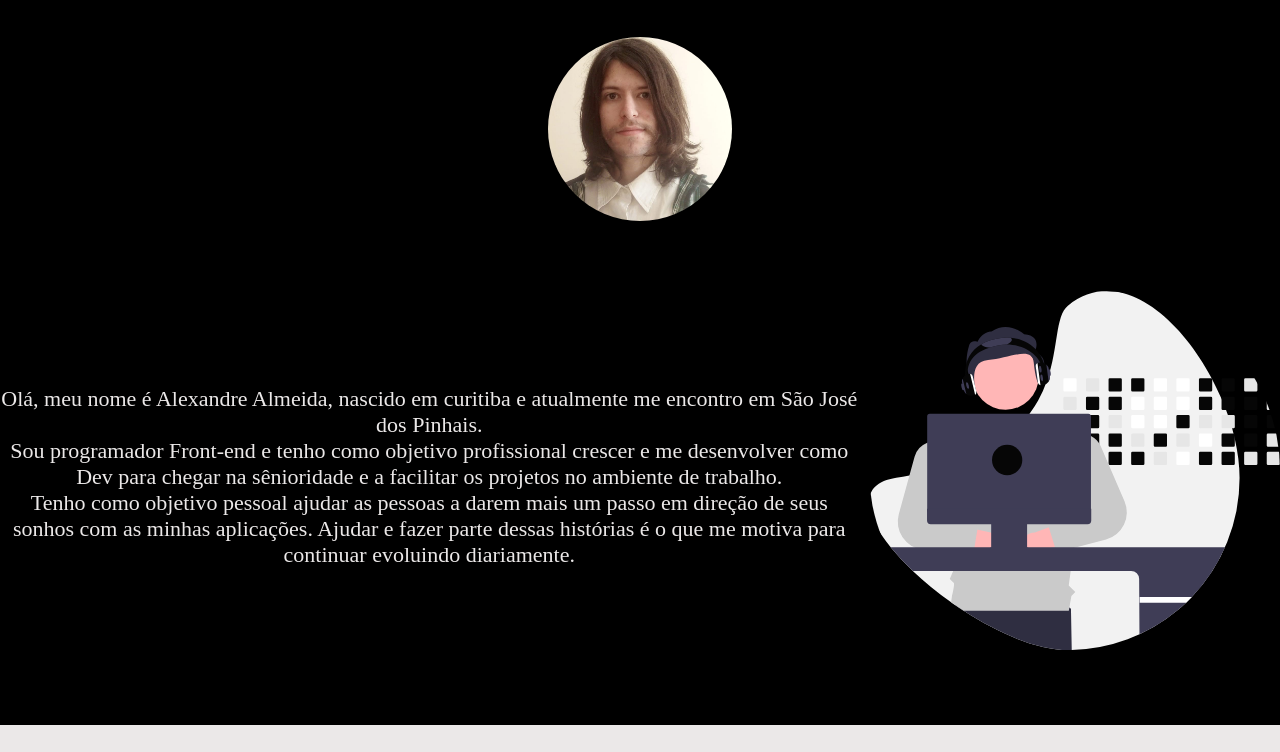
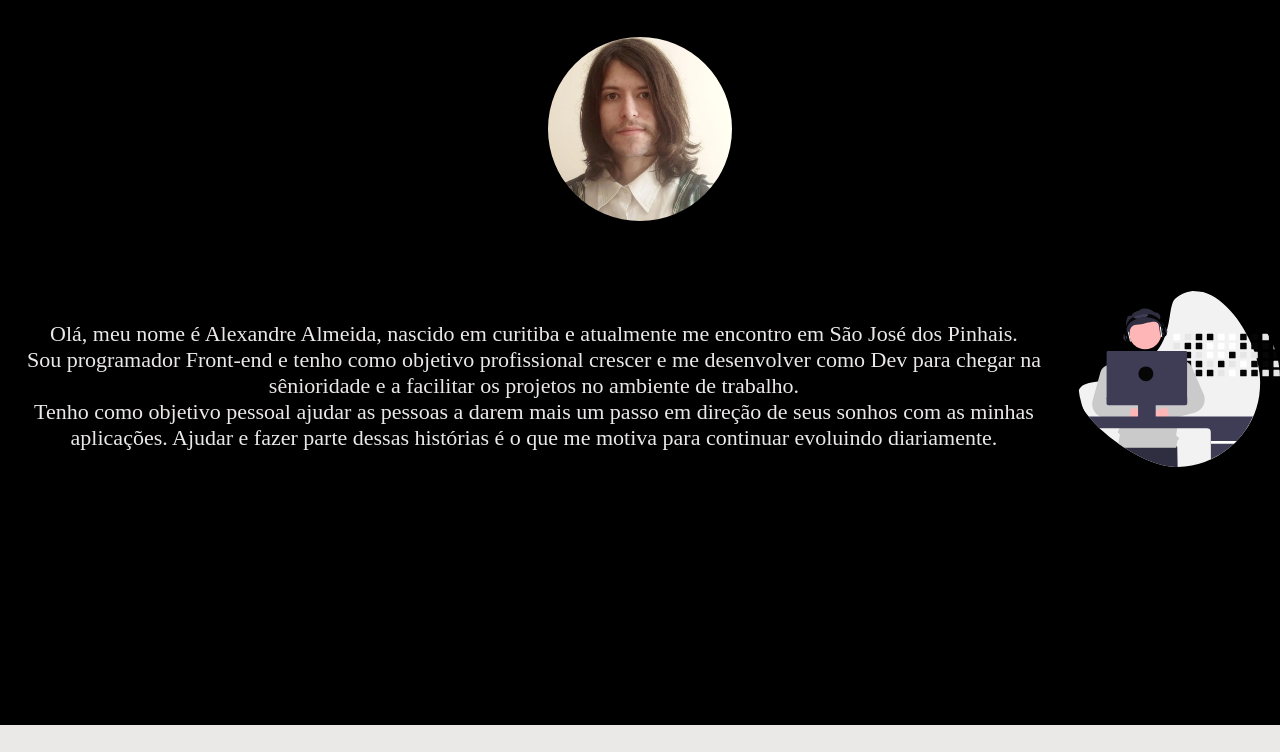
Before and after one commit to AlexandreKozakAlmeida/Portf-lio, a plain HTML site: page index.html in a window 1280 px wide. Shown: the part 841-1593 px from the top of the page. Drawn offline with nearby package versions, Linux system fonts and the light colour scheme.

Commit message:
about section: responsive image 1280px screen

```diff
--- a/style.css
+++ b/style.css
@@ -801,11 +801,6 @@ footer {
        font-size: 2.2rem;
    }
 
-    #aboutMe .descriptionWrapper .descriptionImage {
-      height: 28vw;
-      width: auto;
-    }
-
 
    /************* PROJECTS SECTION **************/
 
```
